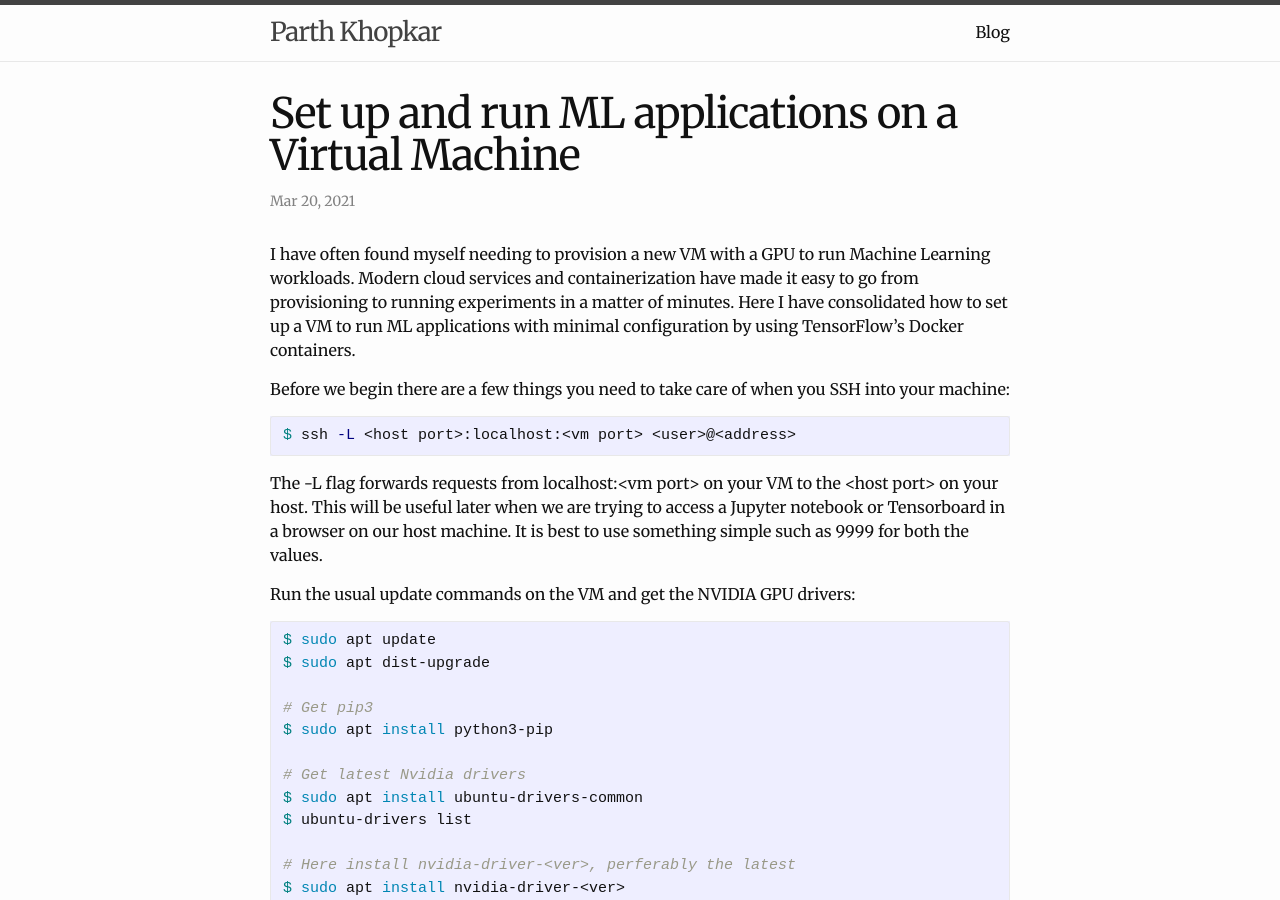
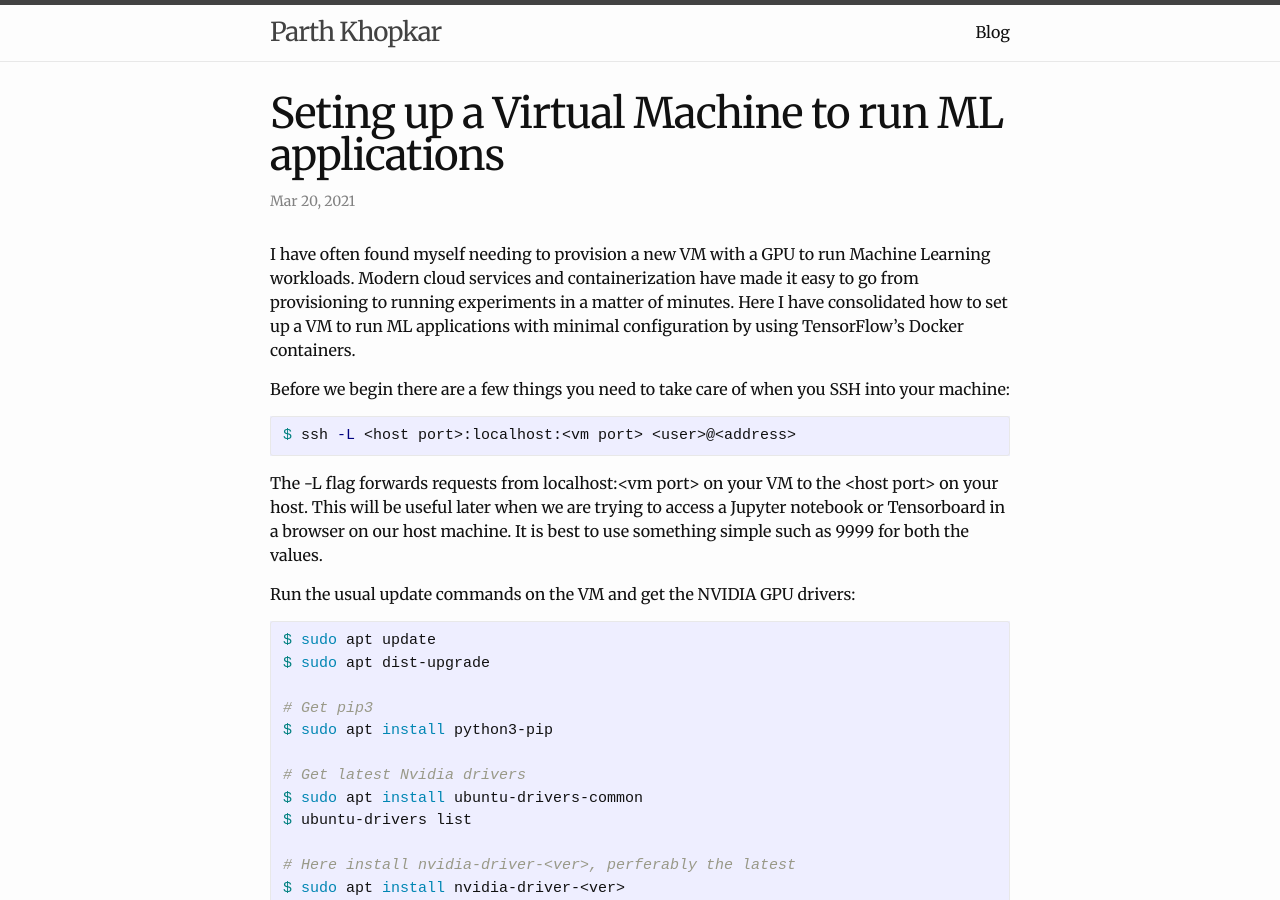
Before and after one commit to parthkhopkar/parthkhopkar.github.io, a Jekyll site: the page built from _posts/2021-03-20-setup-and-run-ml-apps-on-vm.md, in a window 1280 px wide and 900 px high. Built offline with Jekyll 4.4.1, drawn with Linux system fonts in a browser that asks for light colours.

Commit message:
Change post title

```diff
--- a/_posts/2021-03-20-setup-and-run-ml-apps-on-vm.md
+++ b/_posts/2021-03-20-setup-and-run-ml-apps-on-vm.md
@@ -1,6 +1,6 @@
 ---
 layout: post
-title: "Set up and run ML applications on a Virtual Machine"
+title: "Seting up a Virtual Machine to run ML applications"
 date: 2021-03-20
 ---
 
```
